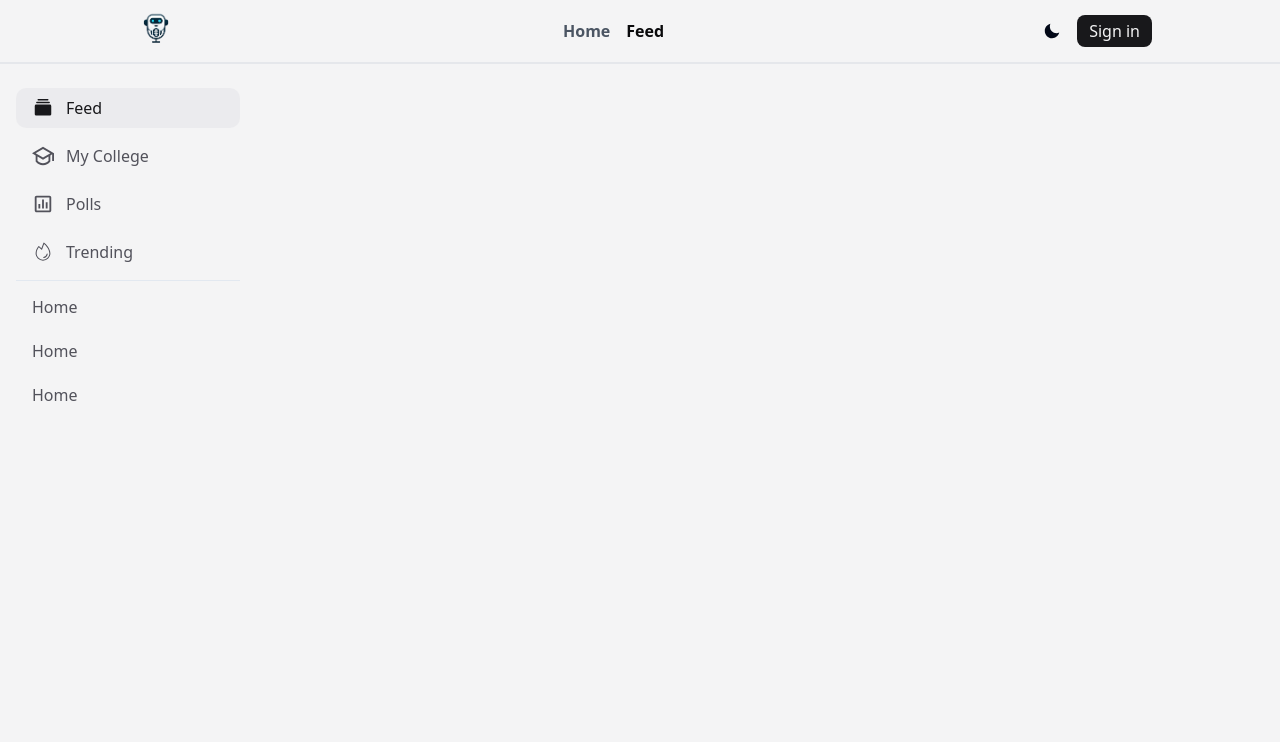
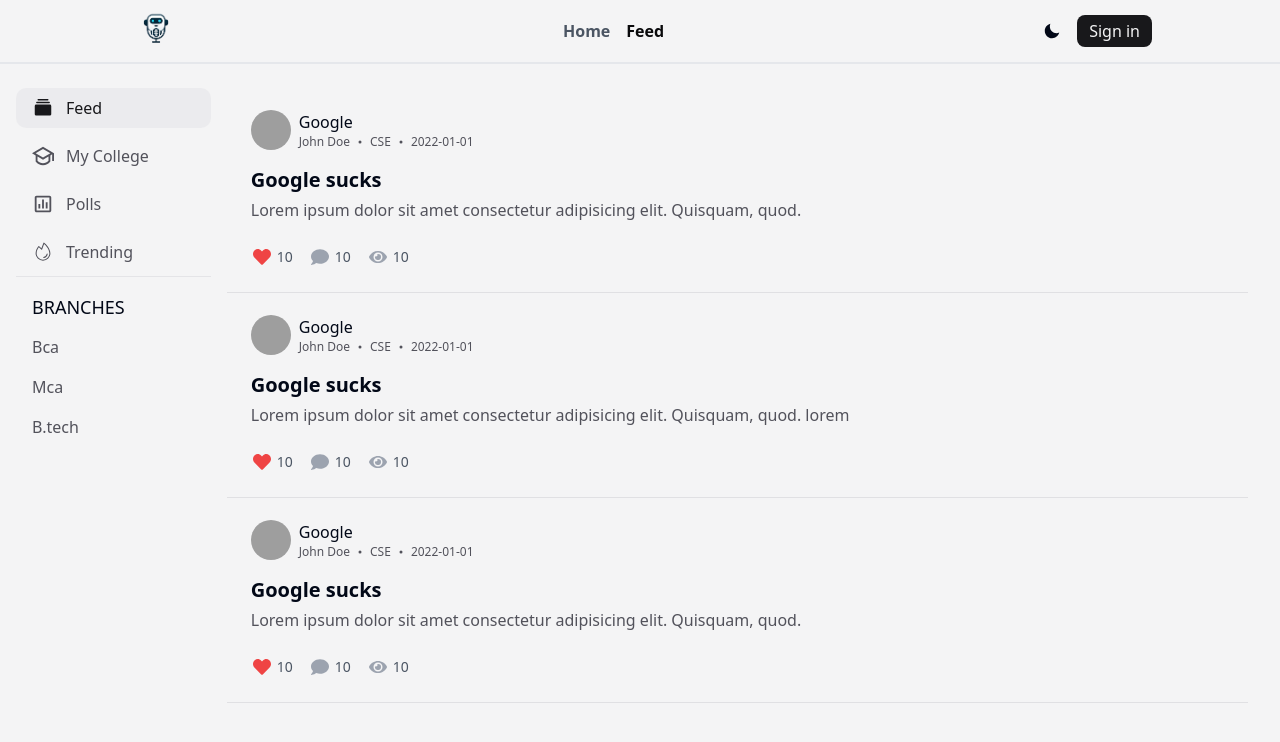
Before and after one commit to Dhvanitmonpara/flick, a React (Vite) app in the folder client/: page / in a window 1280 px wide. Shown: the top 742 px of the page. Built offline with nearby package versions, Linux system fonts and the light colour scheme; no server answers; grey boxes are pictures that could not be loaded.

Commit message:
added posts

```diff
--- a/client/package.json
+++ b/client/package.json
@@ -15,7 +15,7 @@
     "@hookform/resolvers": "^4.0.0",
     "@monaco-editor/react": "^4.6.0",
     "@radix-ui/react-accordion": "^1.2.3",
-    "@radix-ui/react-avatar": "^1.1.3",
+    "@radix-ui/react-avatar": "^1.1.6",
     "@radix-ui/react-dialog": "^1.1.6",
     "@radix-ui/react-label": "^2.1.2",
     "@radix-ui/react-popover": "^1.1.6",
--- /dev/null
+++ b/client/src/components/general/Post.tsx
@@ -0,0 +1,131 @@
+import { Avatar, AvatarFallback, AvatarImage } from "@/components/ui/avatar"
+import { FaHeart, FaComment, FaEye } from 'react-icons/fa';
+import { BsDot } from "react-icons/bs";
+import {
+  Card,
+  CardContent,
+  CardDescription,
+  CardFooter,
+  CardHeader,
+  CardTitle,
+} from "@/components/ui/card"
+import { VisuallyHidden } from "@radix-ui/react-visually-hidden"
+import { useState } from "react";
+
+interface PostProps {
+  avatar: string,
+  avatarFallback: string
+  createdAt: string
+  company: string
+  title: string
+  content: string
+  likesCount: number
+  commentsCount: number
+  viewsCount: number
+  usernameOrDisplayName: string
+  branch: string
+  topic?: {
+    industry: string
+  }
+}
+
+function Post({ avatar, avatarFallback, createdAt, company, title, content, likesCount, commentsCount, viewsCount, usernameOrDisplayName, branch, topic }: PostProps) {
+  console.log(topic)
+  return (
+    <Card className="dark:bg-transparent bg-transparent border-x-0 border-t-0 border-b-zinc-300/60 dark:border-b-zinc-700/50 shadow-none rounded-none">
+      <CardHeader className="flex-row space-x-2 p-4">
+        <VisuallyHidden>
+          <CardTitle>{title}</CardTitle>
+          <CardDescription>{content}</CardDescription>
+        </VisuallyHidden>
+        <Avatar>
+          <AvatarImage src={avatar} />
+          <AvatarFallback>{avatarFallback}</AvatarFallback>
+        </Avatar>
+        <div>
+          <h2>{company}</h2>
+          <p className="flex space-x-0.5 text-xs text-zinc-600 dark:text-zinc-400">
+            <span>{usernameOrDisplayName}</span>
+            <BsDot size={16}/>
+            <span>{branch}</span>
+            <BsDot size={16}/>
+            <span>{createdAt}</span>
+          </p>
+        </div>
+      </CardHeader>
+      <CardContent>
+        <h2 className="text-xl font-semibold">{title}</h2>
+        <p className="text-zinc-600 dark:text-zinc-400 pt-1">{content}</p>
+      </CardContent>
+      <CardFooter>
+        <EngagementComponent initialCounts={{ likes: likesCount, comments: commentsCount, views: viewsCount }} initialLiked key={title} show={['likes', 'comments', 'views']} />
+      </CardFooter>
+    </Card>
+  )
+}
+
+type EngagementType = 'likes' | 'comments' | 'views';
+
+type EngagementComponentProps = {
+  initialCounts: {
+    likes?: number;
+    comments?: number;
+    views?: number;
+  };
+  initialLiked?: boolean;
+  show?: EngagementType[];
+};
+
+const EngagementComponent = ({
+  initialCounts = { likes: 0, comments: 0, views: 0 },
+  initialLiked = false,
+  show = ['likes', 'comments', 'views'],
+}: EngagementComponentProps) => {
+  const [counts, setCounts] = useState({
+    likes: initialCounts.likes || 0,
+    comments: initialCounts.comments || 0,
+    views: initialCounts.views || 0,
+  });
+  const [liked, setLiked] = useState(initialLiked);
+
+  const handleLike = () => {
+    setLiked(!liked);
+    setCounts(prev => ({
+      ...prev,
+      likes: liked ? prev.likes - 1 : prev.likes + 1
+    }));
+  };
+
+  return (
+    <div className="flex flex-wrap items-center gap-5">
+      {show.includes('likes') && (
+        <div className="flex items-center gap-1">
+          <button
+            onClick={handleLike}
+            aria-label={liked ? 'Unlike' : 'Like'}
+            className="p-0.5 focus:outline-none"
+          >
+            <FaHeart className={`${liked ? "text-red-500" : "text-gray-400"} hover:scale-110 transition-all text-lg`} />
+          </button>
+          <span onClick={handleLike} className="text-sm text-gray-600 dark:text-gray-400 w-3 cursor-pointer select-none">{counts.likes}</span>
+        </div>
+      )}
+
+      {show.includes('comments') && (
+        <div className="flex items-center gap-1">
+          <FaComment className="text-gray-400 text-lg m-0.5" />
+          <span className="text-sm text-gray-600 dark:text-gray-400 w-3">{counts.comments}</span>
+        </div>
+      )}
+
+      {show.includes('views') && (
+        <div className="flex items-center gap-1">
+          <FaEye className="text-gray-400 text-lg m-0.5" />
+          <span className="text-sm text-gray-600 dark:text-gray-400 w-3">{counts.views}</span>
+        </div>
+      )}
+    </div>
+  );
+};
+
+export default Post
--- /dev/null
+++ b/client/src/components/ui/avatar.tsx
@@ -0,0 +1,48 @@
+import * as React from "react"
+import * as AvatarPrimitive from "@radix-ui/react-avatar"
+
+import { cn } from "@/lib/utils"
+
+const Avatar = React.forwardRef<
+  React.ElementRef<typeof AvatarPrimitive.Root>,
+  React.ComponentPropsWithoutRef<typeof AvatarPrimitive.Root>
+>(({ className, ...props }, ref) => (
+  <AvatarPrimitive.Root
+    ref={ref}
+    className={cn(
+      "relative flex h-10 w-10 shrink-0 overflow-hidden rounded-full",
+      className
+    )}
+    {...props}
+  />
+))
+Avatar.displayName = AvatarPrimitive.Root.displayName
+
+const AvatarImage = React.forwardRef<
+  React.ElementRef<typeof AvatarPrimitive.Image>,
+  React.ComponentPropsWithoutRef<typeof AvatarPrimitive.Image>
+>(({ className, ...props }, ref) => (
+  <AvatarPrimitive.Image
+    ref={ref}
+    className={cn("aspect-square h-full w-full", className)}
+    {...props}
+  />
+))
+AvatarImage.displayName = AvatarPrimitive.Image.displayName
+
+const AvatarFallback = React.forwardRef<
+  React.ElementRef<typeof AvatarPrimitive.Fallback>,
+  React.ComponentPropsWithoutRef<typeof AvatarPrimitive.Fallback>
+>(({ className, ...props }, ref) => (
+  <AvatarPrimitive.Fallback
+    ref={ref}
+    className={cn(
+      "flex h-full w-full items-center justify-center rounded-full bg-muted",
+      className
+    )}
+    {...props}
+  />
+))
+AvatarFallback.displayName = AvatarPrimitive.Fallback.displayName
+
+export { Avatar, AvatarImage, AvatarFallback }
--- a/client/src/components/ui/separator.tsx
+++ b/client/src/components/ui/separator.tsx
@@ -16,7 +16,7 @@ const Separator = React.forwardRef<
       decorative={decorative}
       orientation={orientation}
       className={cn(
-        "shrink-0 bg-border",
+        "shrink-0 bg-border bg-zinc-200 dark:bg-zinc-800",
         orientation === "horizontal" ? "h-[1px] w-full" : "h-full w-[1px]",
         className
       )}
--- a/client/src/layouts/AppLayout.tsx
+++ b/client/src/layouts/AppLayout.tsx
@@ -8,16 +8,19 @@ import { Separator } from "@/components/ui/separator";
 
 function AppLayout() {
   return (
-    <div className="grid grid-cols-10 max-w-[88rem] mx-auto w-full min-h-screen">
-      <div className="col-span-2 space-y-2 py-6 px-4">
-        <Tab to="/" text="Feed" activeIcon={<PiCardsThreeFill size={22} />} passiveIcon={<PiCardsThreeLight size={22} />} />
-        <Tab to="/college" text="My College" activeIcon={<RiGraduationCapFill size={22} />} passiveIcon={<RiGraduationCapLine size={22} />} />
-        <Tab to="/polls" text="Polls" activeIcon={<BiSolidBarChartSquare size={22} />} passiveIcon={<BiBarChartSquare size={22} />} />
-        <Tab to="/trending" text="Trending" activeIcon={<PiFireFill size={22} />} passiveIcon={<PiFireLight size={22} />} />
+    <div className="flex max-w-[88rem] mx-auto w-full min-h-screen pr-8">
+      <div className="hidden md:block w-[270px] space-y-1 py-6 px-4">
+        <section className="space-y-2">
+          <Tab to="/" text="Feed" activeIcon={<PiCardsThreeFill size={22} />} passiveIcon={<PiCardsThreeLight size={22} />} />
+          <Tab to="/college" text="My College" activeIcon={<RiGraduationCapFill size={22} />} passiveIcon={<RiGraduationCapLine size={22} />} />
+          <Tab to="/polls" text="Polls" activeIcon={<BiSolidBarChartSquare size={22} />} passiveIcon={<BiBarChartSquare size={22} />} />
+          <Tab to="/trending" text="Trending" activeIcon={<PiFireFill size={22} />} passiveIcon={<PiFireLight size={22} />} />
+        </section>
         <Separator />
-        <Tab to="/home" text="Home" />
-        <Tab to="/home" text="Home" />
-        <Tab to="/home" text="Home" />
+        <Heading text="Branches" />
+        <Tab to="/bca" text="Bca" />
+        <Tab to="/mca" text="Mca" />
+        <Tab to="/btech" text="B.tech" />
       </div>
       <Outlet />
     </div>
@@ -28,10 +31,16 @@ function Tab({ to, text, activeIcon, passiveIcon }: { to: string, text: string,
   const location = useLocation().pathname
   return <Link to={to} className={`flex justify-start items-center space-x-3 px-4 ${activeIcon && passiveIcon ? "py-2" : "py-1.5"} rounded-md ${location === to ? "bg-zinc-200/50 dark:bg-zinc-800/40 text-zinc-900 dark:text-zinc-100" : "text-zinc-600 dark:text-zinc-400 hover:text-zinc-900 dark:hover:text-zinc-100 hover:bg-zinc-200/50 dark:hover:bg-zinc-800/40"}`}>
     {location === to ? (activeIcon || null) : (passiveIcon || null)}
-    <span className="text-md">
+    <span>
       {text}
     </span>
   </Link>
 }
 
+function Heading({ text }: { text: string }) {
+  return (
+    <h3 className="text-lg uppercase px-4 pt-3 pb-1">{text}</h3>
+  )
+}
+
 export default AppLayout
--- a/client/src/main.tsx
+++ b/client/src/main.tsx
@@ -10,6 +10,7 @@ import AuthLayout from './layouts/AuthLayout'
 import RootLayout from './layouts/RootLayout'
 import React from 'react'
 import AppLayout from './layouts/AppLayout'
+import FeedPage from './pages/FeedPage'
 
 // Import your Publishable Key
 const PUBLISHABLE_KEY = import.meta.env.VITE_CLERK_PUBLISHABLE_KEY
@@ -33,6 +34,10 @@ const router = createBrowserRouter([
         path: "",
         element: <AppLayout />,
         children: [
+          {
+            path: "",
+            element: <FeedPage/>,
+          },
           {
             path: "college",
             element: <h1>My College</h1>,
--- /dev/null
+++ b/client/src/pages/FeedPage.tsx
@@ -0,0 +1,55 @@
+import Post from "@/components/general/Post"
+
+function FeedPage() {
+  return (
+    <div className="py-6 w-full">
+      <Post
+        avatar="https://images.unsplash.com/photo-1499714608240-22fc6ad53fb2?ixlib=rb-1.2.1&ixid=eyJhcHBfaWQiOjEyMDd9&auto=format&fit=crop&w=76&q=80"
+        avatarFallback="A"
+        branch="CSE"
+        commentsCount={10}
+        company="Google"
+        content="Lorem ipsum dolor sit amet consectetur adipisicing elit. Quisquam, quod."
+        createdAt="2022-01-01"
+        likesCount={10}
+        title="Google sucks"
+        usernameOrDisplayName="John Doe"
+        viewsCount={10}
+        key={1}
+        topic={{industry: "Technology"}}
+      />
+      <Post
+        avatar="https://images.unsplash.com/photo-1499714608240-22fc6ad53fb2?ixlib=rb-1.2.1&ixid=eyJhcHBfaWQiOjEyMDd9&auto=format&fit=crop&w=76&q=80"
+        avatarFallback="A"
+        branch="CSE"
+        commentsCount={10}
+        company="Google"
+        content="Lorem ipsum dolor sit amet consectetur adipisicing elit. Quisquam, quod. lorem"
+        createdAt="2022-01-01"
+        likesCount={10}
+        title="Google sucks"
+        usernameOrDisplayName="John Doe"
+        viewsCount={10}
+        key={1}
+        topic={{industry: "Technology"}}
+      />
+      <Post
+        avatar="https://images.unsplash.com/photo-1499714608240-22fc6ad53fb2?ixlib=rb-1.2.1&ixid=eyJhcHBfaWQiOjEyMDd9&auto=format&fit=crop&w=76&q=80"
+        avatarFallback="A"
+        branch="CSE"
+        commentsCount={10}
+        company="Google"
+        content="Lorem ipsum dolor sit amet consectetur adipisicing elit. Quisquam, quod."
+        createdAt="2022-01-01"
+        likesCount={10}
+        title="Google sucks"
+        usernameOrDisplayName="John Doe"
+        viewsCount={10}
+        key={1}
+        topic={{industry: "Technology"}}
+      />
+    </div>
+  )
+}
+
+export default FeedPage
```
Also changed, not shown: 1 other file (tests, documents, lock files or other folders).
